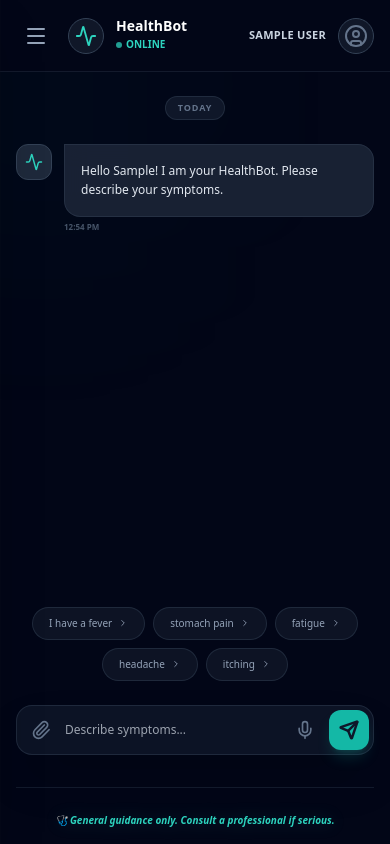
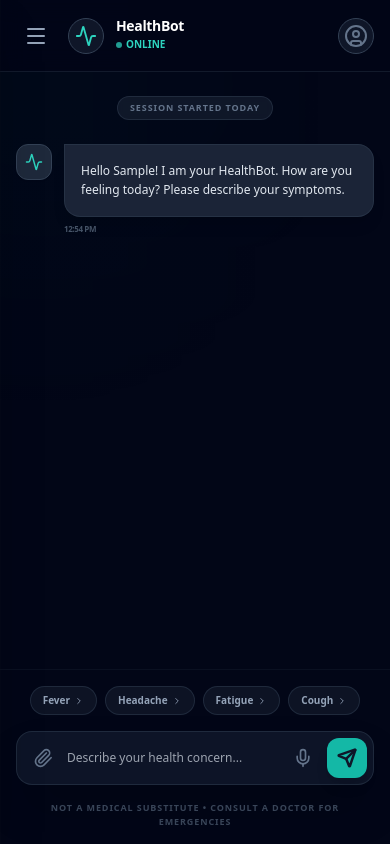
Before and after one commit to junaidnazeer/HealthBot-fullstack, a React (Create React App) app in the folder frontend/: page /chat in a window 390 px wide. Built offline with nearby package versions, Linux system fonts and the light colour scheme; sample sign-in values are in the browser's storage.

Commit message:
Final UI sync: matched background, fixed mobile layout, and restored chat sticky header

```diff
--- a/frontend/src/pages/Chat.js
+++ b/frontend/src/pages/Chat.js
@@ -37,18 +37,20 @@ export default function Chat() {
       hour: "2-digit",
       minute: "2-digit",
     });
-    // CALLING USER BY FIRST NAME ONLY
+
+    // Greeting logic: Extract first name only
     const firstName = user.name ? user.name.trim().split(" ")[0] : "User";
 
     setMessages([
       {
         id: "welcome",
         sender: "bot",
-        text: `Hello ${firstName}! I am your HealthBot. Please describe your symptoms.`,
+        text: `Hello ${firstName}! I am your HealthBot. How are you feeling today? Please describe your symptoms.`,
         time: now,
       },
     ]);
 
+    // Auto-hide sidebar on small screens
     if (window.innerWidth < 1024) setIsSidebarOpen(false);
   }, [user.name]);
 
@@ -96,7 +98,7 @@ export default function Chat() {
         {
           id: Date.now() + 2,
           sender: "bot",
-          text: "⚠️ Connection error. Please ensure the backend is live.",
+          text: "⚠️ I'm having trouble connecting to my brain. Please check your internet or try again later.",
           time: now,
         },
       ]);
@@ -144,9 +146,10 @@ export default function Chat() {
 
   return (
     <div className="h-screen w-full bg-[#020617] text-slate-200 flex font-sans overflow-hidden relative">
+      {/* Background ambient glow */}
       <div className="absolute top-[-10%] left-[-10%] w-[40%] h-[40%] bg-teal-500/5 rounded-full blur-[120px] pointer-events-none" />
 
-      {/* SIDEBAR NAVIGATION */}
+      {/* Sidebar - Desktop and Mobile Overlay */}
       <div
         className={`fixed inset-y-0 left-0 z-[60] transform transition-transform duration-300 ease-in-out lg:relative lg:translate-x-0 ${isSidebarOpen ? "translate-x-0 w-72" : "-translate-x-full lg:w-0"}`}
       >
@@ -160,8 +163,8 @@ export default function Chat() {
       </div>
 
       <main className="flex-1 flex flex-col h-full relative z-10 overflow-hidden">
-        {/* FIXED HEADER - LOCKED AT TOP ON MOBILE AND LAPTOP */}
-        <header className="sticky top-0 left-0 right-0 z-50 h-[72px] shrink-0 border-b border-slate-800/60 flex items-center justify-between px-4 lg:px-8 bg-[#020617] backdrop-blur-md">
+        {/* HEADER - STICKY TOP */}
+        <header className="sticky top-0 left-0 right-0 z-50 h-[72px] shrink-0 border-b border-slate-800/60 flex items-center justify-between px-4 lg:px-8 bg-[#020617]/80 backdrop-blur-md">
           <div className="flex items-center gap-3">
             <button
               className={`p-2 text-slate-400 hover:bg-slate-800 rounded-lg transition-all ${isSidebarOpen ? "lg:hidden" : "block"}`}
@@ -174,7 +177,7 @@ export default function Chat() {
                 <Activity size={22} className="text-teal-400" />
               </div>
               <div>
-                <h3 className="text-white text-sm lg:text-base font-bold leading-none">
+                <h3 className="text-white text-sm lg:text-base font-bold leading-none tracking-tight">
                   HealthBot
                 </h3>
                 <p className="text-[10px] text-teal-400 font-bold uppercase mt-1 flex items-center gap-1">
@@ -184,31 +187,38 @@ export default function Chat() {
               </div>
             </div>
           </div>
+
           <div className="flex items-center gap-3">
-            <span className="text-[11px] lg:text-xs font-bold text-slate-300 uppercase tracking-wide">
-              {user.name || "User"}
-            </span>
+            <div className="hidden sm:flex flex-col items-end">
+              <span className="text-[11px] lg:text-xs font-bold text-slate-300 uppercase tracking-wide">
+                {user.name || "User"}
+              </span>
+              <span className="text-[9px] text-slate-500 font-medium">
+                Premium Member
+              </span>
+            </div>
             <div className="w-9 h-9 lg:w-10 lg:h-10 rounded-full border border-slate-700 flex items-center justify-center bg-slate-800/50">
               <UserCircle className="text-slate-500" size={24} />
             </div>
           </div>
         </header>
 
-        {/* MESSAGES - ONLY THIS AREA SCROLLS */}
-        <div className="flex-1 overflow-y-auto px-4 lg:px-6 py-6 no-scrollbar">
+        {/* CHAT MESSAGES - SCROLLABLE AREA */}
+        <div className="flex-1 overflow-y-auto px-4 lg:px-6 py-6 no-scrollbar bg-gradient-to-b from-transparent to-[#020617]/50">
           <div className="max-w-4xl mx-auto space-y-6">
             <div className="flex justify-center">
-              <span className="text-[9px] lg:text-[10px] bg-slate-800/50 px-3 py-1 rounded-full text-slate-500 font-bold uppercase tracking-widest border border-slate-700/50">
-                Today
+              <span className="text-[9px] lg:text-[10px] bg-slate-800/50 px-3 py-1 rounded-full text-slate-500 font-bold uppercase tracking-widest border border-slate-700/50 backdrop-blur-sm">
+                Session Started Today
               </span>
             </div>
+
             {messages.map((msg) => (
               <div
                 key={msg.id}
-                className={`flex gap-3 ${msg.sender === "user" ? "flex-row-reverse" : ""} animate-in fade-in slide-in-from-bottom-2`}
+                className={`flex gap-3 ${msg.sender === "user" ? "flex-row-reverse" : ""} animate-in fade-in slide-in-from-bottom-2 duration-300`}
               >
                 <div
-                  className={`w-9 h-9 rounded-xl shrink-0 flex items-center justify-center border ${msg.sender === "user" ? "bg-teal-500/10 border-teal-500/20" : "bg-slate-800 border-slate-700"}`}
+                  className={`w-9 h-9 rounded-xl shrink-0 flex items-center justify-center border shadow-sm ${msg.sender === "user" ? "bg-teal-500/10 border-teal-500/20" : "bg-slate-800 border-slate-700"}`}
                 >
                   {msg.sender === "user" ? (
                     <User size={18} className="text-teal-400" />
@@ -217,44 +227,54 @@ export default function Chat() {
                   )}
                 </div>
                 <div
-                  className={`flex flex-col gap-1 ${msg.sender === "user" ? "items-end" : ""}`}
+                  className={`flex flex-col gap-1.5 ${msg.sender === "user" ? "items-end" : ""}`}
                 >
                   <div
-                    className={`p-4 rounded-2xl text-xs lg:text-sm leading-relaxed ${msg.sender === "user" ? "bg-teal-600 text-white rounded-tr-none" : "bg-slate-800/80 border border-slate-700/50 text-slate-200 rounded-tl-none backdrop-blur-md"}`}
+                    className={`p-4 rounded-2xl text-xs lg:text-sm leading-relaxed shadow-lg ${msg.sender === "user" ? "bg-teal-600 text-white rounded-tr-none" : "bg-slate-800/90 border border-slate-700/50 text-slate-200 rounded-tl-none backdrop-blur-md"}`}
                   >
                     {msg.text}
                   </div>
-                  <span className="text-[8px] text-slate-600 font-bold uppercase">
+                  <span className="text-[8px] text-slate-600 font-bold uppercase tracking-tighter">
                     {msg.time}
                   </span>
                 </div>
               </div>
             ))}
+
+            {loading && (
+              <div className="flex gap-3 animate-pulse">
+                <div className="w-9 h-9 rounded-xl bg-slate-800 border border-slate-700 flex items-center justify-center">
+                  <Activity size={18} className="text-teal-400 opacity-50" />
+                </div>
+                <div className="bg-slate-800/40 p-4 rounded-2xl rounded-tl-none border border-slate-700/30 flex gap-1">
+                  <span className="w-1 h-1 bg-teal-400 rounded-full animate-bounce" />
+                  <span className="w-1 h-1 bg-teal-400 rounded-full animate-bounce [animation-delay:0.2s]" />
+                  <span className="w-1 h-1 bg-teal-400 rounded-full animate-bounce [animation-delay:0.4s]" />
+                </div>
+              </div>
+            )}
             <div ref={bottomRef} />
           </div>
         </div>
 
-        {/* INPUT AREA */}
-        <div className="p-4 lg:p-6 bg-gradient-to-t from-[#020617] via-[#020617] to-transparent shrink-0">
+        {/* CHAT INPUT AREA */}
+        <div className="p-4 lg:p-6 bg-[#020617] shrink-0 border-t border-slate-800/30">
           <div className="max-w-4xl mx-auto">
-            <div className="flex flex-wrap justify-center gap-2 mb-6">
-              {[
-                "I have a fever",
-                "stomach pain",
-                "fatigue",
-                "headache",
-                "itching",
-              ].map((symptom) => (
+            {/* Quick Symptom Chips */}
+            <div className="flex flex-wrap justify-center gap-2 mb-4">
+              {["Fever", "Headache", "Fatigue", "Cough"].map((symptom) => (
                 <button
                   key={symptom}
-                  onClick={() => sendMessage(symptom)}
-                  className="bg-slate-800/40 border border-slate-700/50 px-4 py-2 rounded-full text-[10px] lg:text-[11px] text-slate-400 hover:text-teal-400 hover:border-teal-500/30 transition-all flex items-center gap-1.5"
+                  onClick={() => sendMessage(`I have a ${symptom}`)}
+                  className="bg-slate-800/40 border border-slate-700/50 px-3 py-1.5 rounded-full text-[10px] text-slate-400 hover:text-teal-400 hover:border-teal-500/30 transition-all flex items-center gap-1 font-bold"
                 >
                   {symptom} <ChevronRight size={10} />
                 </button>
               ))}
             </div>
-            <div className="bg-slate-900/80 border border-slate-700/50 rounded-2xl p-1 lg:p-2 flex items-center gap-1 lg:gap-2 shadow-2xl mb-8">
+
+            {/* Main Input Box */}
+            <div className="bg-slate-900/90 border border-slate-700/50 rounded-2xl p-1.5 flex items-center gap-1 shadow-2xl focus-within:border-teal-500/40 transition-all">
               <button className="p-2.5 text-slate-500 hover:text-teal-400 transition-colors">
                 <Paperclip size={20} />
               </button>
@@ -267,24 +287,23 @@ export default function Chat() {
                   !e.shiftKey &&
                   (e.preventDefault(), sendMessage())
                 }
-                placeholder="Describe symptoms..."
-                className="flex-1 bg-transparent border-none focus:ring-0 text-xs lg:text-sm text-white py-2 lg:py-3 resize-none no-scrollbar"
+                placeholder="Describe your health concern..."
+                className="flex-1 bg-transparent border-none focus:ring-0 text-xs lg:text-sm text-white py-3 resize-none no-scrollbar"
               />
               <button className="p-2.5 text-slate-500 hover:text-teal-400 transition-colors">
                 <Mic size={20} />
               </button>
               <button
                 onClick={() => sendMessage()}
-                className="bg-teal-500 text-slate-900 p-2.5 rounded-xl transition-all shadow-lg shadow-teal-500/20"
+                className="bg-teal-500 text-slate-900 p-2.5 rounded-xl transition-all shadow-lg hover:brightness-110 active:scale-95"
               >
                 <Send size={20} strokeWidth={3} />
               </button>
             </div>
-            <div className="flex justify-center mt-6 border-t border-slate-800/60 pt-6">
-              <p className="text-[10px] lg:text-[11px] text-teal-400 font-bold text-center italic max-w-md mx-auto leading-relaxed drop-shadow-[0_0_8px_rgba(45,212,191,0.2)]">
-                🩺 General guidance only. Consult a professional if serious.
-              </p>
-            </div>
+
+            <p className="mt-4 text-[9px] lg:text-[10px] text-slate-600 text-center uppercase tracking-widest font-bold opacity-80">
+              Not a medical substitute • Consult a doctor for emergencies
+            </p>
           </div>
         </div>
       </main>
@@ -300,7 +319,7 @@ export default function Chat() {
 const SidebarBtn = ({ icon: Icon, label, active, onClick }) => (
   <button
     onClick={onClick}
-    className={`w-full flex items-center gap-3 px-4 py-3 rounded-xl transition-all ${active ? "bg-teal-500/10 text-teal-400 border border-teal-500/20 shadow-sm" : "text-slate-400 hover:bg-slate-800/50"}`}
+    className={`w-full flex items-center gap-3 px-4 py-3 rounded-xl transition-all ${active ? "bg-teal-500/10 text-teal-400 border border-teal-500/20" : "text-slate-400 hover:bg-slate-800/50"}`}
   >
     <Icon size={18} /> <span className="text-sm font-bold">{label}</span>
   </button>
```
